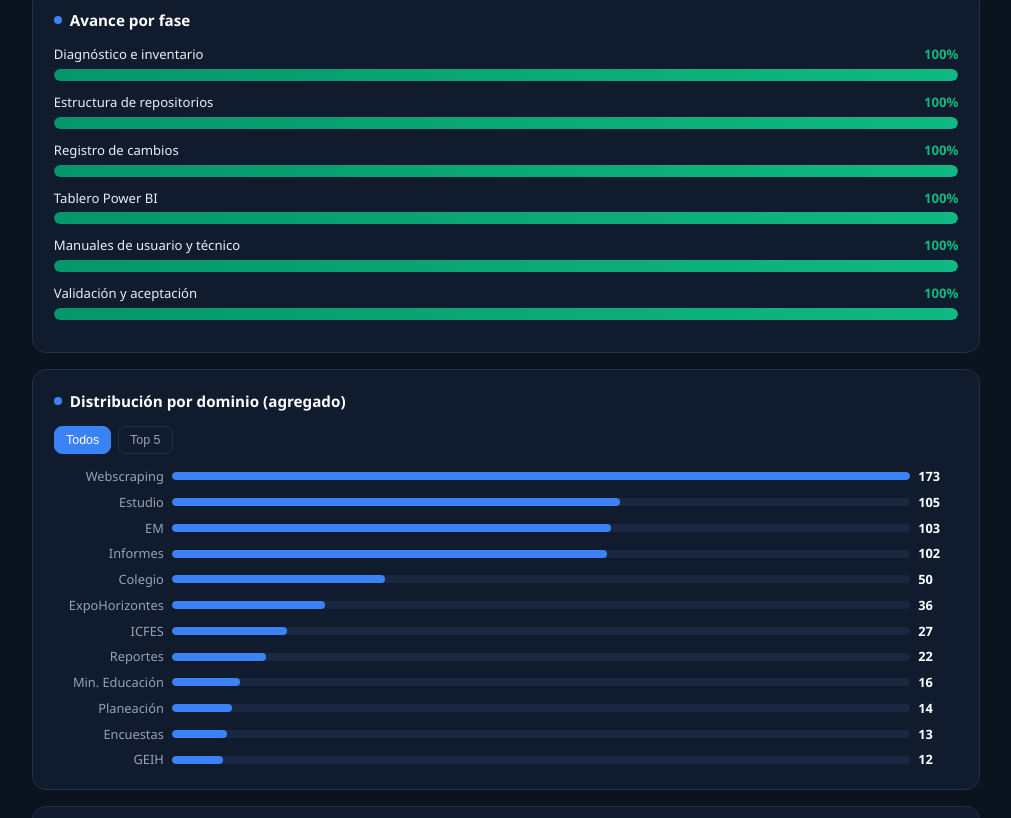
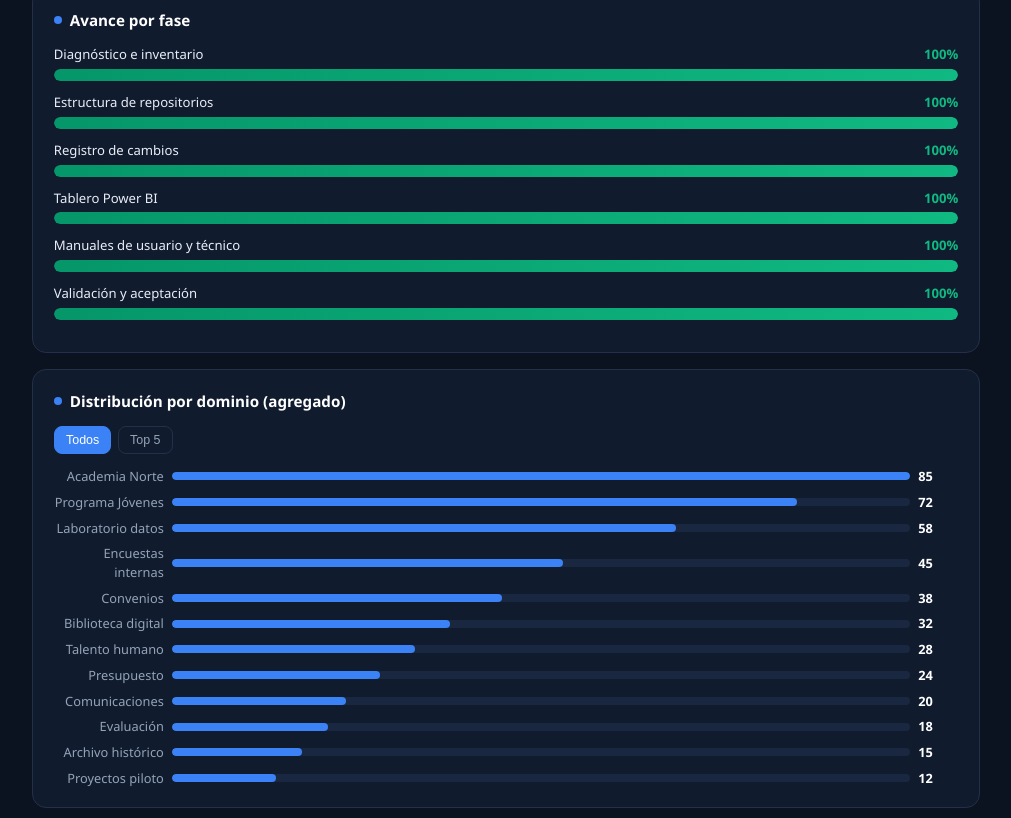
Before and after one commit to juanavilesp-ccc/Proyecto-MIGDA, a plain HTML site: page index.html in a window 1280 px wide. Shown: the part 653-1471 px from the top of the page, without its empty margins (134-1145 px from the left). Drawn offline with Linux system fonts and the light colour scheme.

Commit message:
Update index.html
V1.6

```diff
--- a/index.html
+++ b/index.html
@@ -321,11 +321,11 @@
 
   <div class="kpis" id="kpis">
     <div class="kpi">
-      <div class="num accent" data-target="705">0</div>
+      <div class="num accent" data-target="420">0</div>
       <div class="lbl">Archivos en registro</div>
     </div>
     <div class="kpi">
-      <div class="num ok" data-target="692">0</div>
+      <div class="num ok" data-target="420">0</div>
       <div class="lbl">Ya reorganizados</div>
     </div>
     <div class="kpi">
@@ -476,7 +476,7 @@
     /* ==== CONFIGURA AQUÍ TU POWER BI ==== */
     const POWER_BI_EMBED_URL = "https://app.powerbi.com/reportEmbed?reportId=d4af1fba-eb0a-4c68-8d00-e1e933cf05f7&autoAuth=true&ctid=81f7f119-7d67-4738-b748-dc0811d44c1f";
     // Ejemplo:
-    // const POWER_BI_EMBED_URL = "https://app.powerbi.com/view?r=XXXX";
+    // const POWER_BI_EMBED_URL = "https://app.powerbi.com/reportEmbed?reportId=d4af1fba-eb0a-4c68-8d00-e1e933cf05f7&autoAuth=true&ctid=81f7f119-7d67-4738-b748-dc0811d44c1f";
 
     // Contadores animados
     function animateNums() {
@@ -504,18 +504,18 @@
 
     // Dominios (datos agregados, sin rutas sensibles)
     const domains = [
-      { name: "Webscraping", n: 173 },
-      { name: "Estudio", n: 105 },
-      { name: "EM", n: 103 },
-      { name: "Informes", n: 102 },
-      { name: "Colegio", n: 50 },
-      { name: "ExpoHorizontes", n: 36 },
-      { name: "ICFES", n: 27 },
-      { name: "Reportes", n: 22 },
-      { name: "Min. Educación", n: 16 },
-      { name: "Planeación", n: 14 },
-      { name: "Encuestas", n: 13 },
-      { name: "GEIH", n: 12 }
+      { name: "Academia Norte", n: 85 },
+      { name: "Programa Jóvenes", n: 72 },
+      { name: "Laboratorio datos", n: 58 },
+      { name: "Encuestas internas", n: 45 },
+      { name: "Convenios", n: 38 },
+      { name: "Biblioteca digital", n: 32 },
+      { name: "Talento humano", n: 28 },
+      { name: "Presupuesto", n: 24 },
+      { name: "Comunicaciones", n: 20 },
+      { name: "Evaluación", n: 18 },
+      { name: "Archivo histórico", n: 15 },
+      { name: "Proyectos piloto", n: 12 }
     ];
     const maxD = Math.max(...domains.map(d => d.n));
 
```
